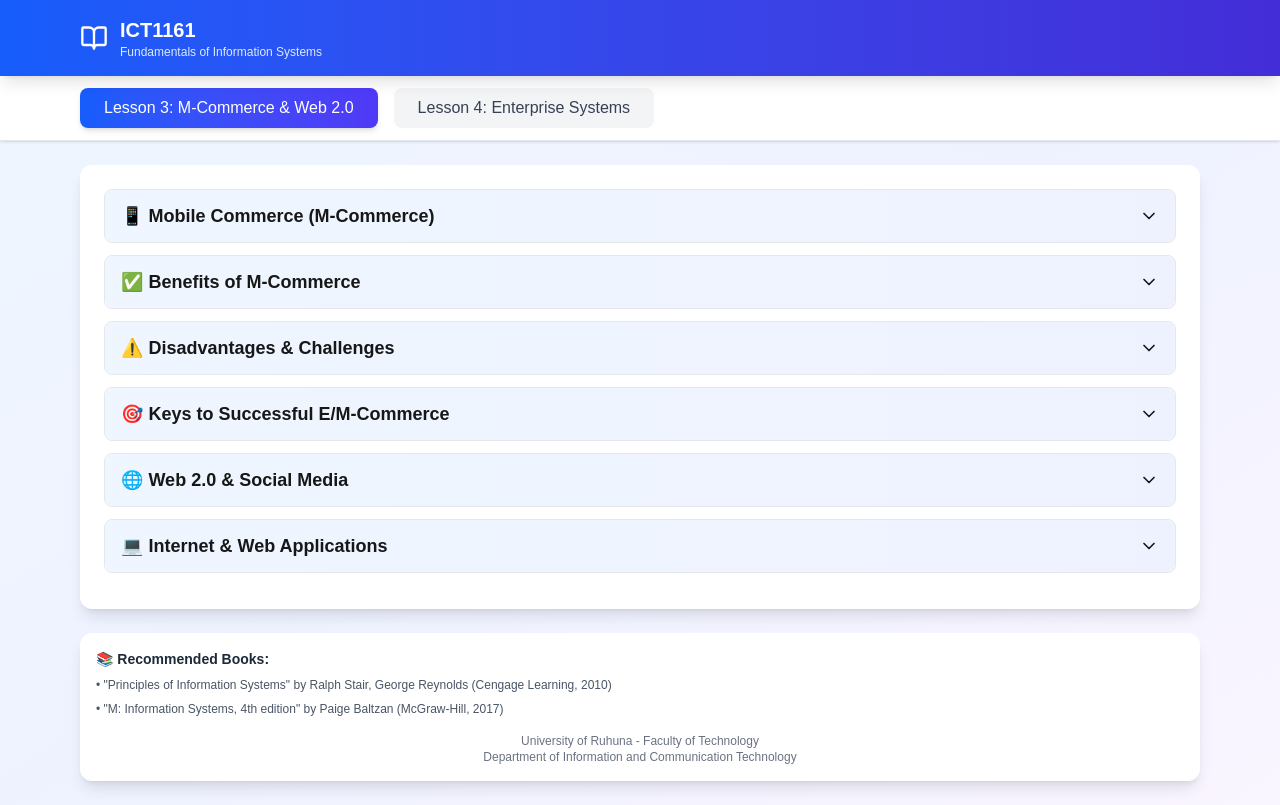
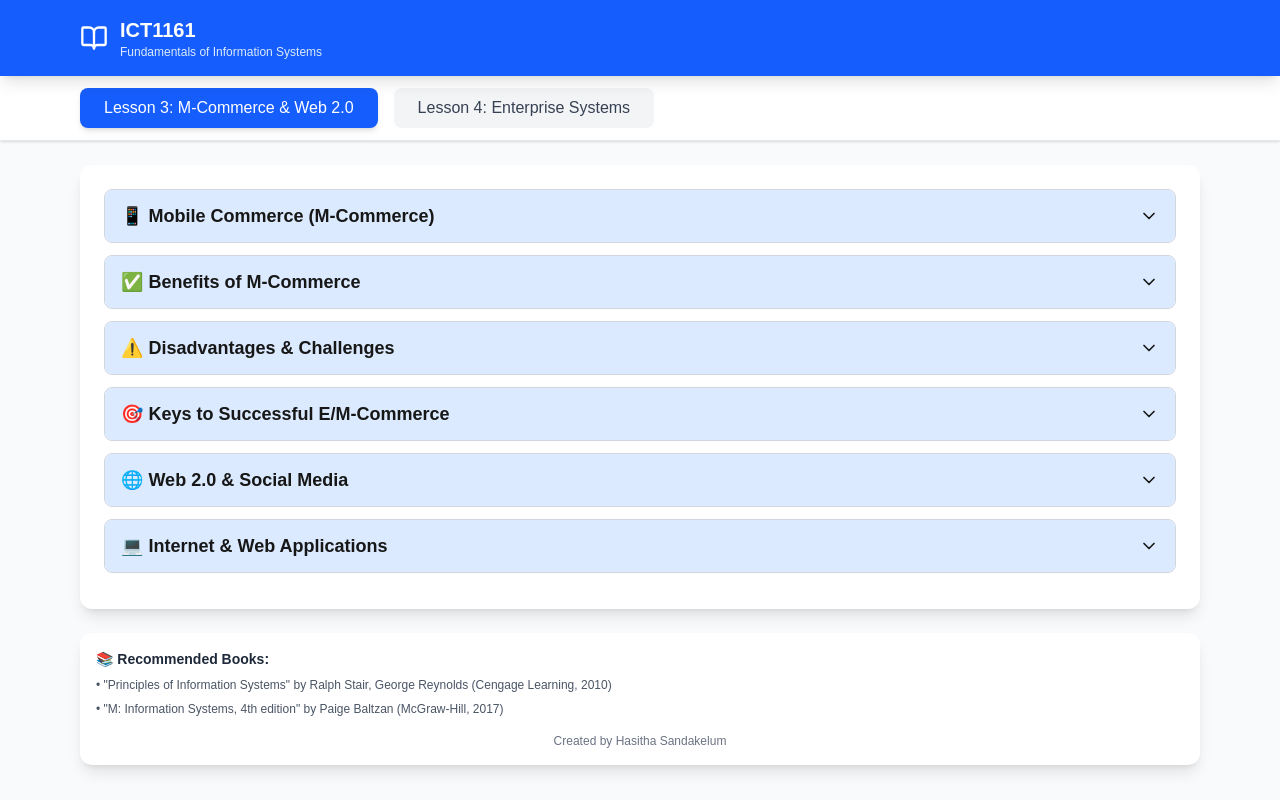
Before and after one commit to dev-sandakelum/web_lib, a Next.js app: page /is3-4 in a window 1280 px wide. Built offline with nearby package versions, Linux system fonts and the light colour scheme.

Commit message:
Refactor StudyNotes component styles and update footer attribution

```diff
--- a/components/is.tsx
+++ b/components/is.tsx
@@ -25,13 +25,13 @@ const StudyNotes = () => {
   }: { id: string; title: string; children: React.ReactNode; level?: number }) => {
     const isExpanded = expandedSections[id]
     const headingClass = level === 1 ? "text-base sm:text-lg font-bold" : "text-sm sm:text-base font-semibold"
-    const bgClass = level === 1 ? "bg-gradient-to-r from-blue-50 to-indigo-50" : "bg-gray-50"
+    const bgClass = level === 1 ? "bg-blue-100" : "bg-gray-100"
 
     return (
-      <div className="mb-3 border border-gray-200 rounded-lg overflow-hidden">
+      <div className="mb-3 border border-gray-300 rounded-lg overflow-hidden bg-white">
         <button
           onClick={() => toggleSection(id)}
-          className={`w-full px-3 sm:px-4 py-3 ${bgClass} flex items-center justify-between transition-colors hover:bg-blue-100 active:bg-blue-200`}
+          className={`w-full px-3 sm:px-4 py-3 ${bgClass} flex items-center justify-between transition-colors hover:bg-blue-200 active:bg-blue-300`}
         >
           <span className={headingClass}>{title}</span>
           {isExpanded ? (
@@ -539,9 +539,9 @@ const StudyNotes = () => {
   )
 
   return (
-    <div className="min-h-screen bg-gradient-to-br from-blue-50 via-indigo-50 to-purple-50">
+    <div className="min-h-screen bg-gray-50">
       {/* Header */}
-      <div className="bg-gradient-to-r from-blue-600 to-indigo-700 text-white shadow-lg sticky top-0 z-50">
+      <div className="bg-blue-600 text-white shadow-lg sticky top-0 z-50">
         <div className="max-w-6xl mx-auto px-3 sm:px-4 py-3 sm:py-4">
           <div className="flex items-center justify-between">
             <div className="flex items-center gap-2 sm:gap-3">
@@ -602,7 +602,7 @@ const StudyNotes = () => {
               onClick={() => setActiveLesson("lesson3")}
               className={`px-6 py-2 rounded-lg font-medium transition-all ${
                 activeLesson === "lesson3"
-                  ? "bg-gradient-to-r from-blue-600 to-indigo-600 text-white shadow-md"
+                  ? "bg-blue-600 text-white shadow-md"
                   : "bg-gray-100 text-gray-700 hover:bg-gray-200"
               }`}
             >
@@ -612,7 +612,7 @@ const StudyNotes = () => {
               onClick={() => setActiveLesson("lesson4")}
               className={`px-6 py-2 rounded-lg font-medium transition-all ${
                 activeLesson === "lesson4"
-                  ? "bg-gradient-to-r from-blue-600 to-indigo-600 text-white shadow-md"
+                  ? "bg-blue-600 text-white shadow-md"
                   : "bg-gray-100 text-gray-700 hover:bg-gray-200"
               }`}
             >
@@ -636,8 +636,7 @@ const StudyNotes = () => {
             <p>{'• "M: Information Systems, 4th edition" by Paige Baltzan (McGraw-Hill, 2017)'}</p>
           </div>
           <div className="mt-3 sm:mt-4 text-center text-xs text-gray-500">
-            <p>University of Ruhuna - Faculty of Technology</p>
-            <p>Department of Information and Communication Technology</p>
+            <p>Created by Hasitha Sandakelum</p>
           </div>
         </div>
       </div>
```
